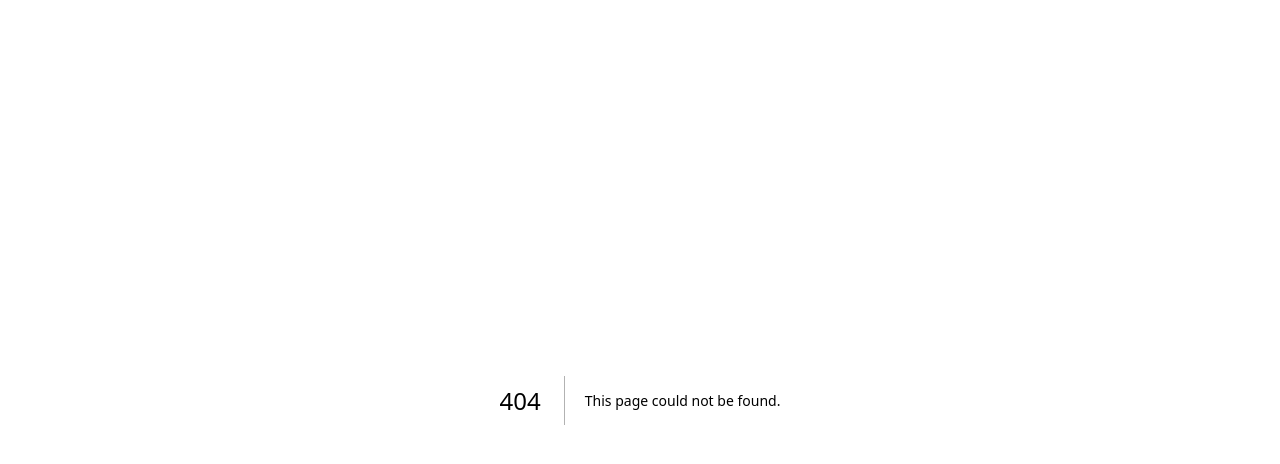
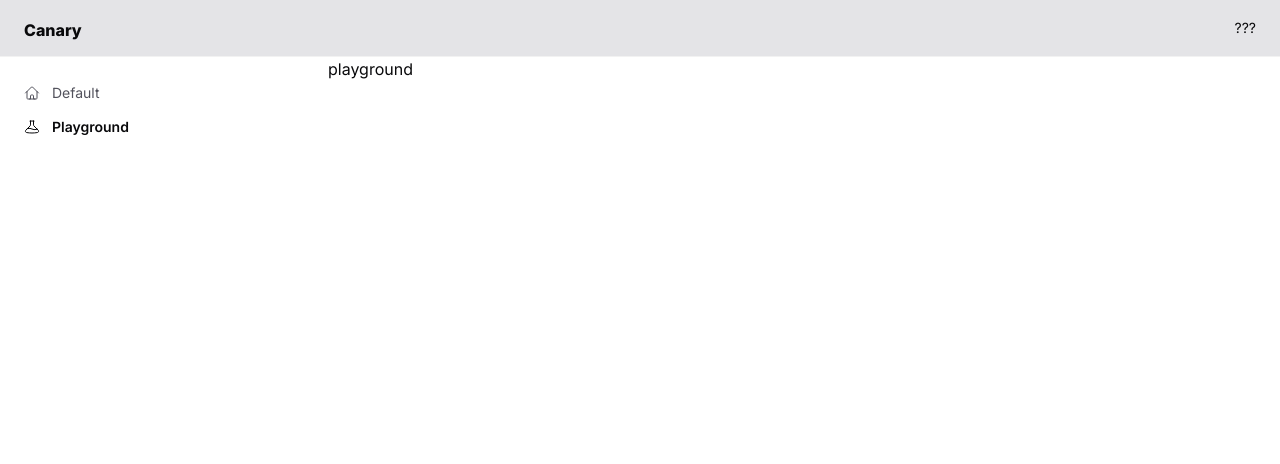
Before and after one commit to Sanghawk/sentiment-analysis, a Next.js app in the folder web/sentiment-analysis/: page /dashboard/playground in a window 1280 px wide. Before the commit this address had no page. Shown: the top 464 px of the page. Built offline with nearby package versions, Linux system fonts and the light colour scheme.

Commit message:
adds layout components and links navigations

```diff
--- /dev/null
+++ b/web/sentiment-analysis/app/dashboard/layout.tsx
@@ -0,0 +1,38 @@
+import type { Metadata } from "next";
+
+// Local UI components
+import DashboardNavigation from "./ui/DashboardNavigation";
+import DashboardSidebarNavigation from "./ui/DashboardSidebarNavigation";
+
+export const metadata: Metadata = {
+  title: "JAT - Dashboard",
+  description: "Just Another Tool",
+};
+
+export default function DashboardLayout({
+  children,
+}: Readonly<{
+  children: React.ReactNode;
+}>) {
+  return (
+    <div className="isolate">
+      <DashboardNavigation />
+      <div className="grid grid-cols-[var(--container-2xs)_2.5rem_minmax(0,1fr)_2.5rem] min-h-dvh pt-14.25 ">
+        <div className="col-start-1 row-span-full row-start-1 relative ">
+          <div className="absolute inset-0">
+            <div className="sticky top-14.25 bottom-0 left-0 h-full max-h-[calc(100dvh-(var(--spacing)*14.25))] w-2xs overflow-y-auto p-6">
+              <div>
+                <DashboardSidebarNavigation />
+              </div>
+            </div>
+          </div>
+        </div>
+        <div className="col-start-2 row-span-full row-start-1"></div>
+        <div className="col-start-3 row-span-full row-start-1 relative">
+          {children}
+        </div>
+        <div className="col-start-4 row-span-full row-start-1"></div>
+      </div>
+    </div>
+  );
+}
--- /dev/null
+++ b/web/sentiment-analysis/app/dashboard/page.tsx
@@ -0,0 +1,3 @@
+export default function DashboardDefaultPage() {
+  return <div>Dashboard default page</div>;
+}
--- /dev/null
+++ b/web/sentiment-analysis/app/dashboard/playground/page.tsx
@@ -0,0 +1,3 @@
+export default function DashboardPlaygroundPage() {
+  return <div>playground</div>;
+}
--- /dev/null
+++ b/web/sentiment-analysis/app/dashboard/ui/DashboardNavigation.tsx
@@ -0,0 +1,24 @@
+export default function DashboardNavigation() {
+  return (
+    <div className="fixed inset-x-0 top-0 border-b border-base-950/5 dark:border-base-200/10">
+      <div className="bg-base-200 dark:bg-base-950">
+        <div className="flex h-14 items-center justify-between gap-8 px-4 sm:px-6">
+          {/* left */}
+          <div className="flex items-center gap-4">
+            <div className="shrink-0">
+              <div className="h-5 font-extrabold text-base-950 dark:text-base-200">
+                Canary
+              </div>
+            </div>
+          </div>
+          {/* right */}
+          <div className="flex items-center gap-6">
+            <div className="text-sm/6 text-base-950 dark:text-base-200">
+              ???
+            </div>
+          </div>
+        </div>
+      </div>
+    </div>
+  );
+}
--- /dev/null
+++ b/web/sentiment-analysis/app/dashboard/ui/DashboardSidebarNavigation.tsx
@@ -0,0 +1,50 @@
+"use client";
+import { usePathname } from "next/navigation";
+import { BeakerIcon, HomeIcon } from "@heroicons/react/24/outline";
+
+import Link from "next/link";
+
+export default function DashboardSidebarNavigation() {
+  const pathname = usePathname(); // Get current route
+
+  return (
+    <nav className="flex flex-col gap-8">
+      <ul className="flex flex-col gap-2">
+        <li>
+          <Link
+            href="/dashboard"
+            className={`group inline-flex items-center gap-3 text-sm/6
+              ${
+                pathname === "/dashboard"
+                  ? "font-semibold text-base-950 dark:text-base-200"
+                  : "text-base-600 dark:text-base-300 hover:text-base-950 dark:hover:text-base-200"
+              }
+            `}
+            aria-current={pathname === "/dashboard" ? "page" : undefined}
+          >
+            <HomeIcon className="size-4" />
+            Default
+          </Link>
+        </li>
+        <li>
+          <Link
+            href="/dashboard/playground"
+            className={`group inline-flex items-center gap-3 text-sm/6
+              ${
+                pathname === "/dashboard/playground"
+                  ? "font-semibold text-base-950 dark:text-base-200"
+                  : "text-base-600 dark:text-base-300 hover:text-base-950 dark:hover:text-base-200"
+              }
+            `}
+            aria-current={
+              pathname === "/dashboard/playground" ? "page" : undefined
+            }
+          >
+            <BeakerIcon className="size-4" />
+            Playground
+          </Link>
+        </li>
+      </ul>
+    </nav>
+  );
+}
--- a/web/sentiment-analysis/package.json
+++ b/web/sentiment-analysis/package.json
@@ -9,6 +9,7 @@
     "lint": "next lint"
   },
   "dependencies": {
+    "@heroicons/react": "^2.2.0",
     "clsx": "^2.1.1",
     "next": "15.2.0",
     "react": "^19.0.0",
```
Also changed, not shown: 1 other file (tests, documents, lock files or other folders).
